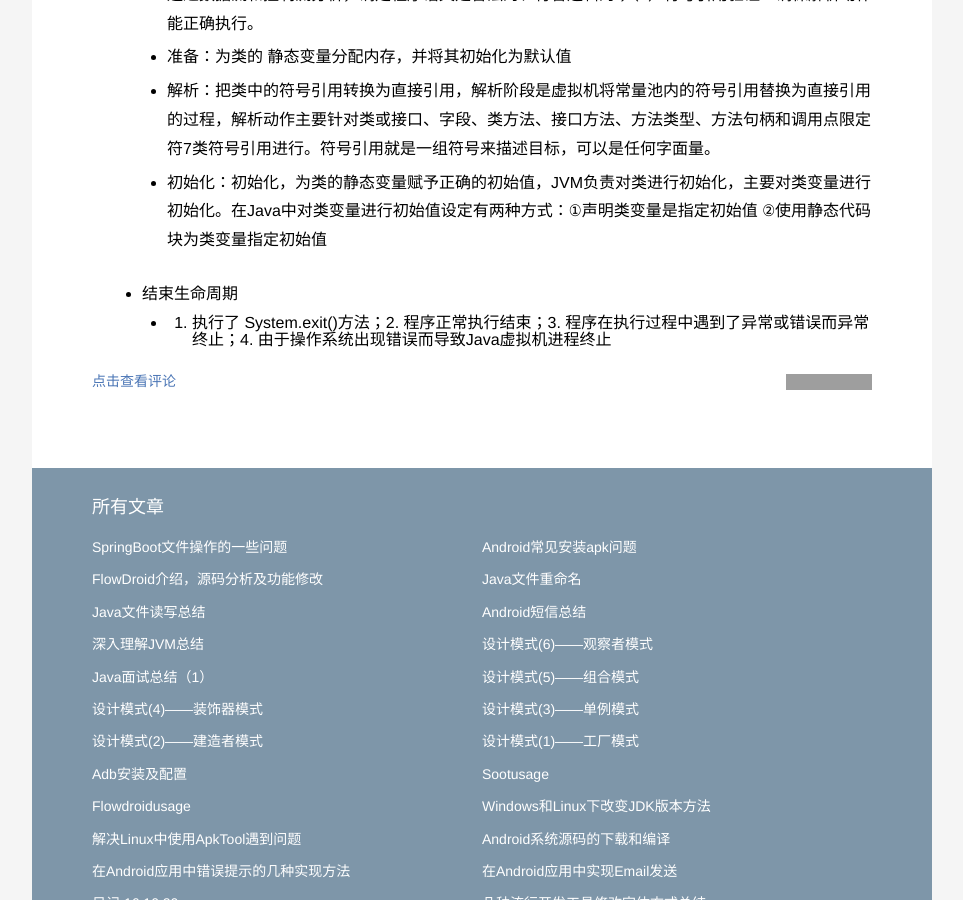
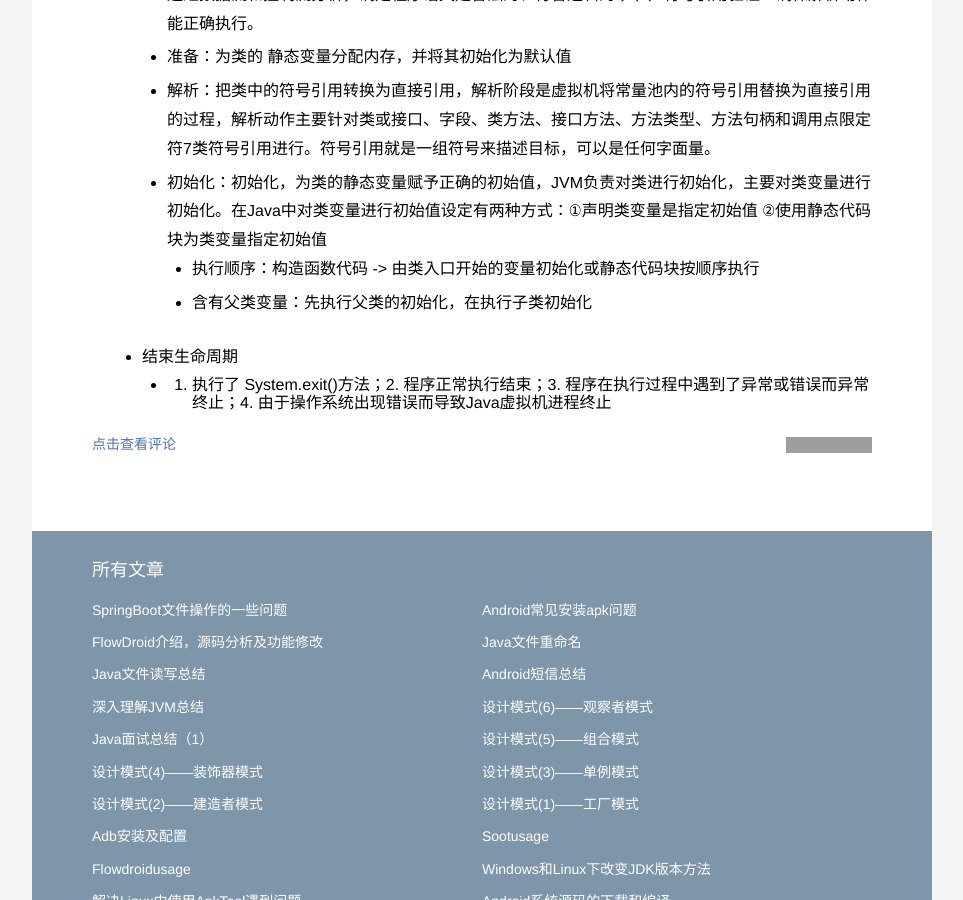
Before and after one commit to yufeiyang1995/yufeiyang1995.github.io, a Jekyll site: the page built from _posts/2018-5-19-深入理解JVM.md, in a window 1280 px wide and 900 px high, scrolled down 6584 px. Shown: the whole window, without its empty margins (158-1121 px from the left). Built offline with Jekyll 4.4.1, drawn with Linux system fonts in a browser that asks for light colours; grey boxes are pictures that could not be loaded.

```diff
--- a/_posts/2018-5-19-深入理解JVM.md
+++ b/_posts/2018-5-19-深入理解JVM.md
@@ -179,5 +179,7 @@
         * 准备：为类的 静态变量分配内存，并将其初始化为默认值
         * 解析：把类中的符号引用转换为直接引用，解析阶段是虚拟机将常量池内的符号引用替换为直接引用的过程，解析动作主要针对类或接口、字段、类方法、接口方法、方法类型、方法句柄和调用点限定符7类符号引用进行。符号引用就是一组符号来描述目标，可以是任何字面量。
         * 初始化：初始化，为类的静态变量赋予正确的初始值，JVM负责对类进行初始化，主要对类变量进行初始化。在Java中对类变量进行初始值设定有两种方式：①声明类变量是指定初始值 ②使用静态代码块为类变量指定初始值
+          * 执行顺序：构造函数代码 -> 由类入口开始的变量初始化或静态代码块按顺序执行
+          * 含有父类变量：先执行父类的初始化，在执行子类初始化
     * **结束生命周期**
         * 1. 执行了 System.exit()方法；2. 程序正常执行结束；3. 程序在执行过程中遇到了异常或错误而异常终止；4. 由于操作系统出现错误而导致Java虚拟机进程终止
```
